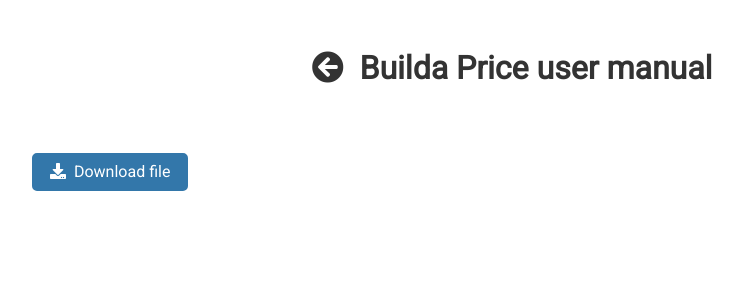
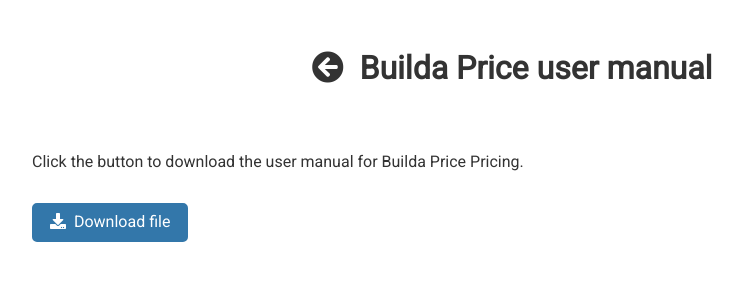
Before and after one commit to outtherenz/advertisements, a Jekyll site: the page built from documentation/builda-price-user-manual.md, in a window 1280 px wide. Shown: the top 300 px of the page, without its empty margins (128-871 px from the left). Built offline with Jekyll 4.4.1, drawn with Linux system fonts in a browser that asks for light colours; nearby versions of some CDN libraries; Markdown is read by kramdown in place of the engine named in the settings.

Commit message:
Update from Forestry.io - Updated builda-price-user-manual.md

```diff
--- a/documentation/builda-price-user-manual.md
+++ b/documentation/builda-price-user-manual.md
@@ -11,3 +11,4 @@ video_src: ''
 file: "/uploads/Builda-Price-User-Manual.pdf"
 
 ---
+Click the button to download the user manual for Builda Price Pricing.
```
